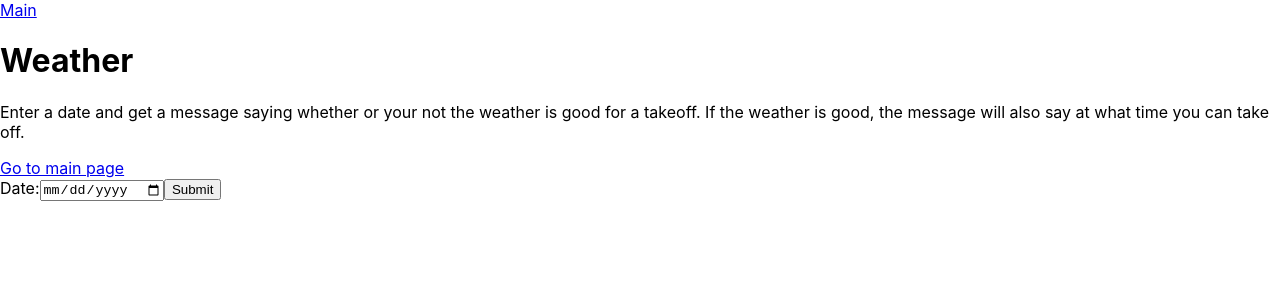
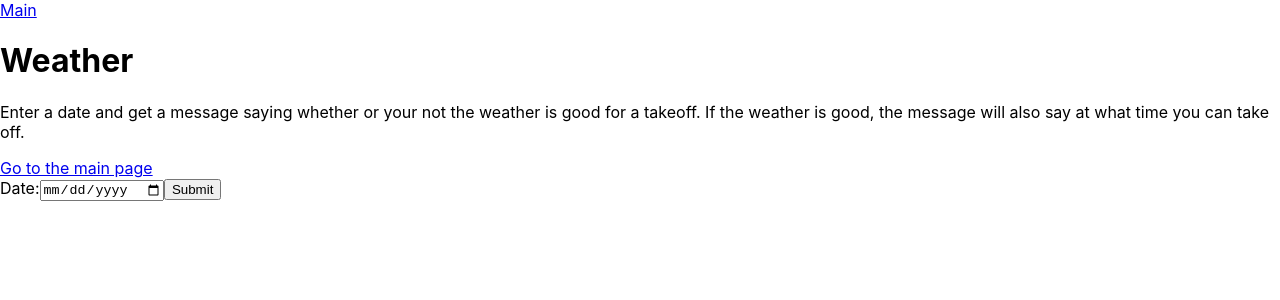
Before and after one commit to yonikremer/golden_route, a React (Create React App) app in the folder frontend/: page / in a window 1280 px wide. Shown: the top 300 px of the page. Built offline with nearby package versions, Linux system fonts and the light colour scheme.

Commit message:
Added a link from one page to another

```diff
--- a/frontend/src/Main.js
+++ b/frontend/src/Main.js
@@ -1,4 +1,5 @@
 import React, {useState} from "react";
+import {Link} from "react-router-dom";
 
 const Main = () => {
     const [chargeMass, setChargeMass] = useState('');
@@ -93,6 +94,7 @@ const Main = () => {
                 If you cannot take off in time, the calculator will return the mass of the charge you need to destroy
                 in order to take off in time.
             </p>
+            <Link to="/Weather">Go to the weather page</Link>
             <form onSubmit={handleSubmit}>
                 <label>
                     Charge Mass (in kg):
--- a/frontend/src/Weather.js
+++ b/frontend/src/Weather.js
@@ -99,7 +99,7 @@ const Weather = () => {
 
                 If the weather is good, the message will also say at what time you can take off.
             </p>
-            <Link to="/">Go to main page</Link>
+            <Link to="/Main">Go to the main page</Link>
             <form onSubmit={handleSubmit}>
                 <label>
                     Date:
```
